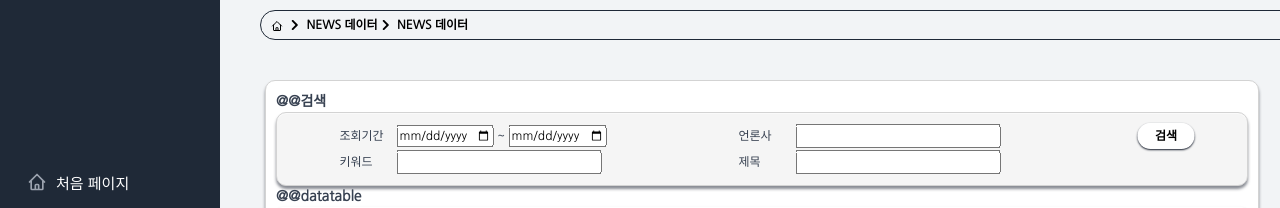
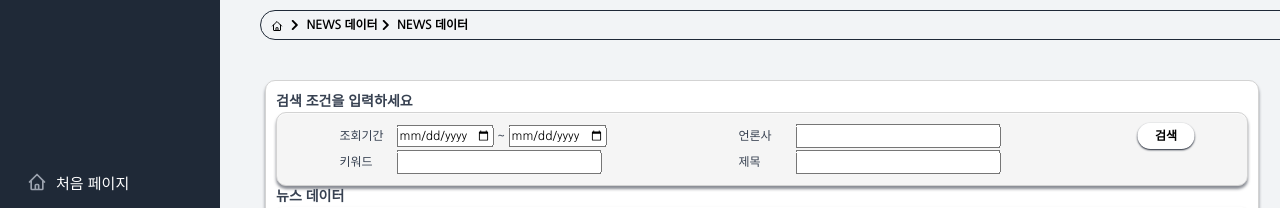
Before and after one commit to YGentertainment-project/YG-SentimentalAnalysis, a Django app: page /report/ in a window 1280 px wide; the page is wider, and only the part inside the window is pictured. Shown: the top 208 px of that part. Run offline with Django 3.2, Linux system fonts and the light colour scheme; data that the repository does not hold is empty; parts of the project's set-up code (start-up, migrations or seed data) failed here and were passed over; some libraries are stand-ins or nearby versions.

Commit message:
[Fix] Fix subtitle in report page

```diff
--- a/backend/report/templates/report/report.html
+++ b/backend/report/templates/report/report.html
@@ -10,7 +10,7 @@
 
         <div id="group_content" class="group_content">
             <div>
-                <span class="subtitle">@@검색</span>
+                <span class="subtitle">검색 조건을 입력하세요</span>
                 <div class="keyword-board child-margin-5">
                     <!-- 검색 기능 -->
                     <div class="search-body my-auto">
@@ -54,7 +54,7 @@
             </div>
 
             <div>
-                <span class="subtitle">@@datatable</span>
+                <span class="subtitle">뉴스 데이터</span>
                 <!-- News raw data datatables -->
                 <div class="card border-0 shadow  mb-4">
                     <div class="card-body">
```
